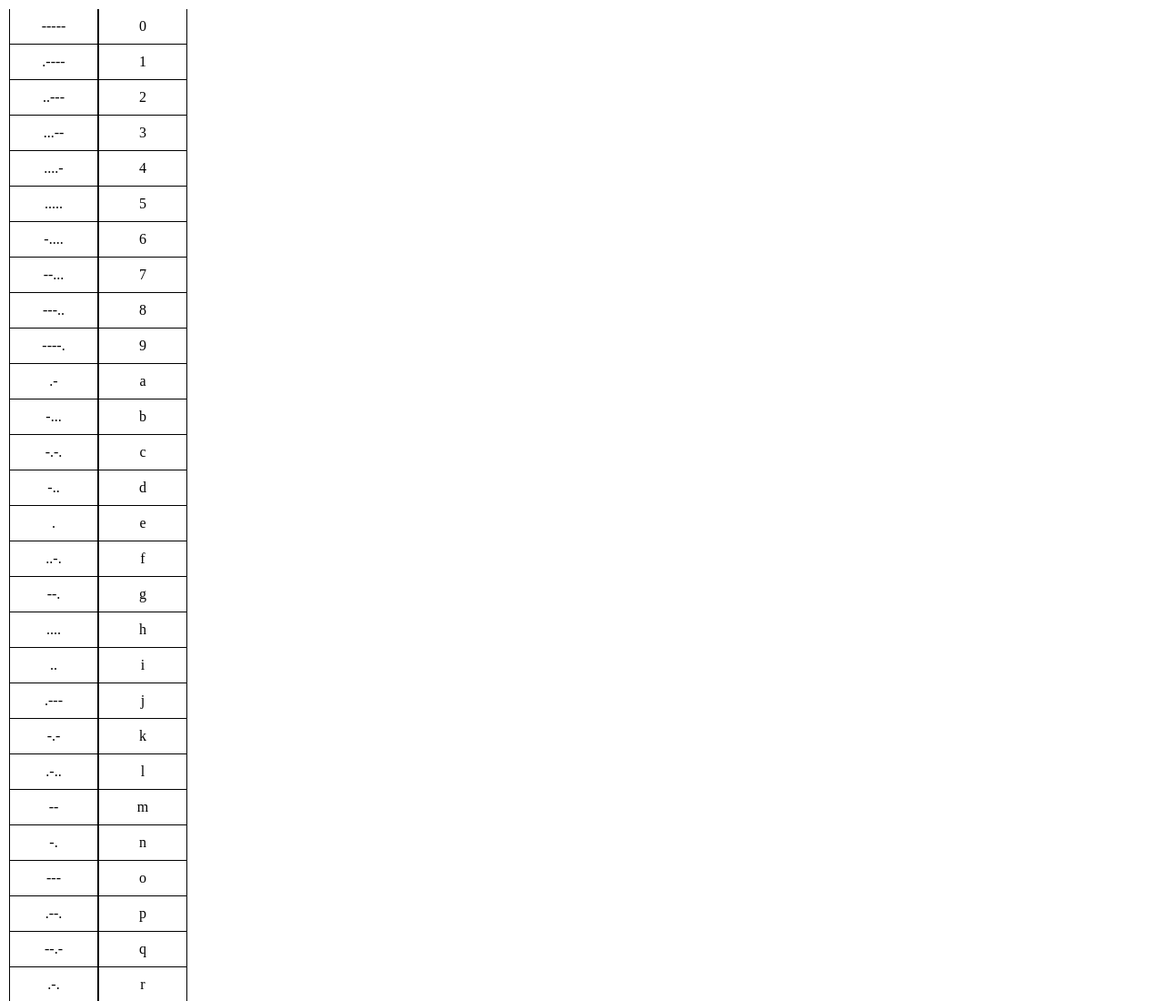
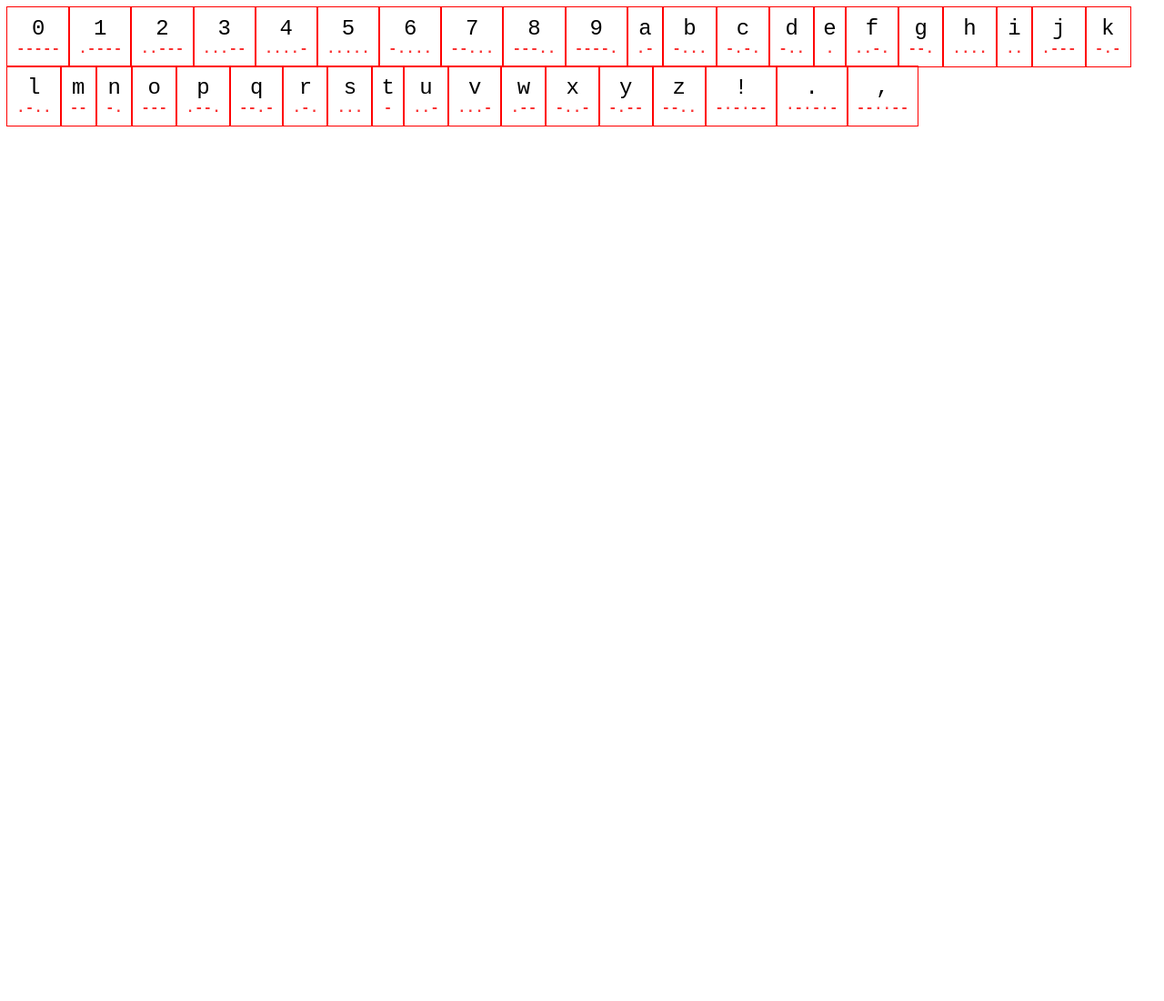
Before and after one commit to BehemothOz/morse, a website built with webpack: page public/index.html in a window 1280 px wide. Shown: the top 1100 px of the page at 91% size. After the commit the page ends 800 px from the top, so only its background shows below. Built offline with nearby package versions, Linux system fonts and the light colour scheme; a web font is replaced by a local one.

Commit message:
new view for table

```diff
--- a/public/index.html
+++ b/public/index.html
@@ -5,7 +5,13 @@
   <meta name="viewport" content="width=device-width, initial-scale=1.0">
   <meta http-equiv="X-UA-Compatible" content="ie=edge">
   <title>Morse</title>
+  <link href="https://fonts.googleapis.com/css?family=Overpass+Mono:400,700" rel="stylesheet">
   <style>
+body {
+  font-family: 'Overpass Mono', monospace;
+  font-size: 16px;
+}
+
     .click-block {
       display: flex;
       align-items: center;
@@ -39,11 +45,51 @@
     .td:last-of-type {
       border-left: none;
     }
+
+    .symbols-list {
+      display: flex;
+      flex-wrap: wrap;
+    }
+
+    .symbol-item {
+      padding: 0.63rem;
+      outline: 1px solid red;
+      text-align: center;
+    }
+
+    .symbol-item .symbol {
+      font-size: 1.5rem;
+    }
+
+    .symbol-item .code {
+      font-weight: bold;
+      color: #f93333;
+    }
   </style>
 </head>
 <body>
   <div id="app"></div>
 
+
+  <!-- <div>
+    <div></div>
+
+  </div> -->
+  <!-- <div class="symbols-list">
+    <div class="symbol-item">
+      <div class="symbol">J</div>
+      <div class="code">.---</div>
+    </div>
+    <div class="symbol-item">
+      <div class="symbol">8</div>
+      <div class="code">---..</div>
+    </div>
+  </div> -->
+
+  <!-- "": "8",
+  "----.": "9",
+  "": "j",
+  "-.-": "k", -->
 
   <!-- <div class="click-block">
     <div>Сlick here</div>
--- a/src/view.js
+++ b/src/view.js
@@ -2,16 +2,30 @@ import { morseSymbols } from './morseSymbols';
 
 let app = document.querySelector(`#app`);
 
+// const renderTableSymbols = (symbols) => {
+//   return `<table class="table">
+//           ${Object.entries(symbols).map(([key, value], i) => {
+//             // console.log(i)
+//             return `<tr>
+//                       <td>${key}</td>
+//                       <td>${value}</td>
+//                     </tr>`;
+//             }
+//           ).join('')}
+//           </table>`;
+// }
+
 const renderTableSymbols = (symbols) => {
-  return `<table class="table">
-          ${Object.entries(symbols).map(([key, value]) => {
-            return `<tr>
-                      <td>${key}</td>
-                      <td>${value}</td>
-                    </tr>`;
+  return `<div class="symbols-list">
+          ${Object.entries(symbols).map(([key, value], i) => {
+            // console.log(i)
+            return `<div class="symbol-item">
+                      <div class="symbol">${value}</div>
+                      <div class="code">${key}</div>
+                    </div>`;
             }
           ).join('')}
-          </table>`;
+          </div>`;
 }
 
 app.innerHTML = renderTableSymbols(morseSymbols);
```
